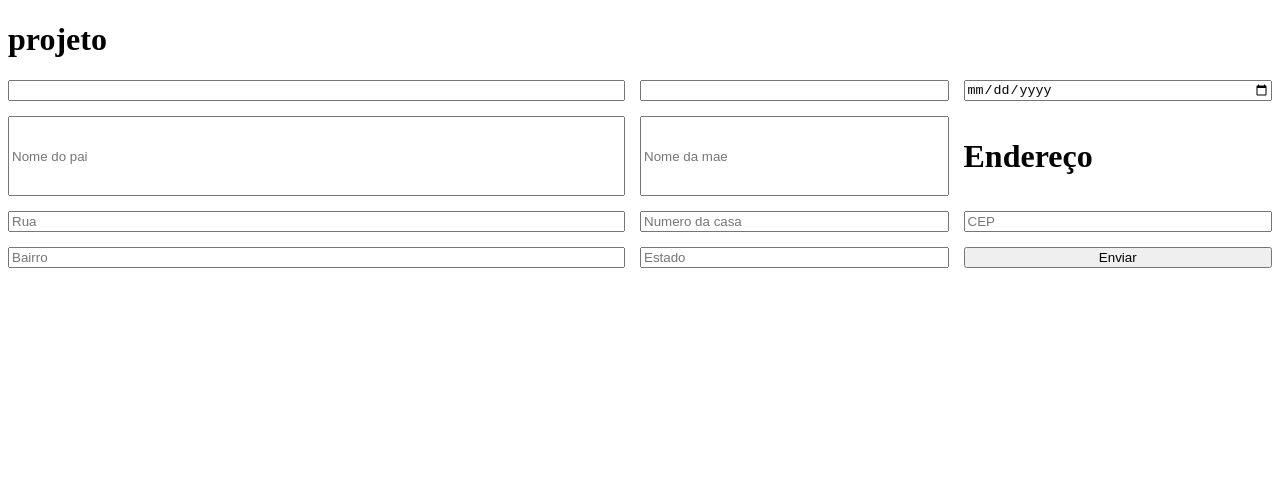
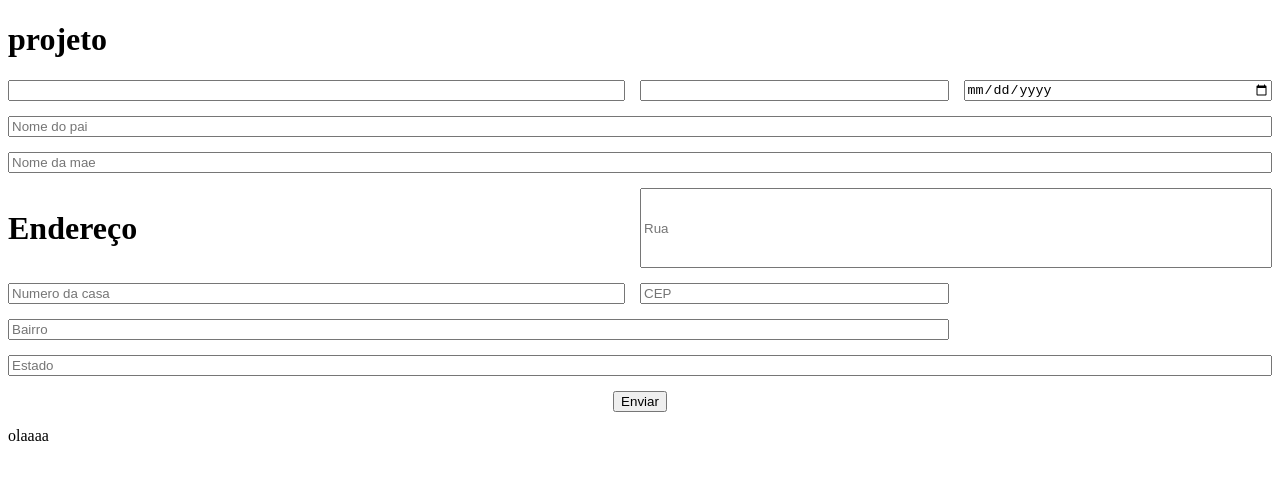
Before and after one commit to GustavoRL123/projeto-site-dupla, a plain HTML site: page index.html in a window 1280 px wide. Drawn offline with Linux system fonts and the light colour scheme.

Commit message:
atualização do projeto

```diff
--- a/index.html
+++ b/index.html
@@ -30,6 +30,7 @@
     <input type="text" placeholder="Estado" class="estado">
 
     <button type="submit">Enviar</button>
+    <div>olaaaa</div>
 
 
     </form>
--- a/style.css
+++ b/style.css
@@ -6,3 +6,23 @@
     margin:auto;
 
 }
+.nome {
+    grid-column: span 1;
+}
+
+.pai, .mae, .estado {
+    grid-column: span 3;
+}
+
+.rua {
+    grid-column: span 2;
+}
+
+.bairro {
+    grid-column: span 2;
+}
+
+button {
+    grid-column: span 3;
+    justify-self: center;
+}
```
